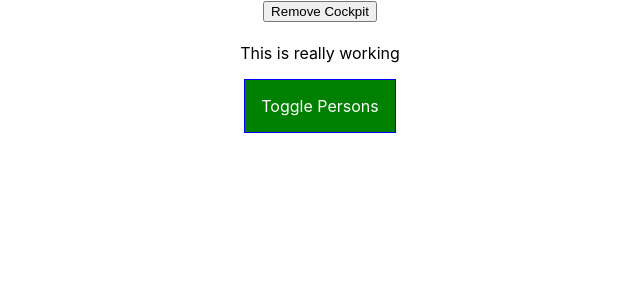
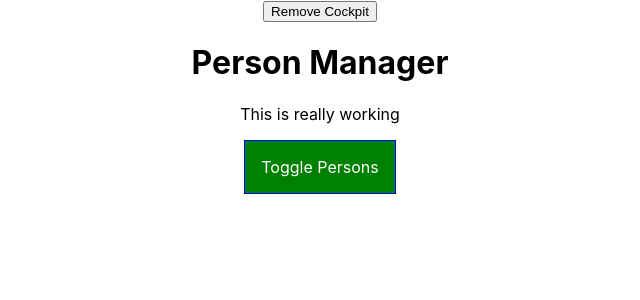
Before and after one commit to d00malun/react-complete-guide, a React (Create React App) app: page / in a window 1280 px wide. Shown: the top 300 px of the page, without its empty margins (320-960 px from the left). Built offline with nearby package versions, Linux system fonts and the light colour scheme.

Commit message:
Passing unknown props.

```diff
--- a/src/components/Persons/Person/Person.js
+++ b/src/components/Persons/Person/Person.js
@@ -1,4 +1,5 @@
 import React, {Component, Fragment} from 'react';
+import withClass from '../../../hoc/withClass';
 import classes from './Person.module.css';
 
 class Person extends Component {
@@ -20,4 +21,4 @@ class Person extends Component {
   }
 }
 
-export default Person;
+export default withClass(Person, classes.Person);
--- a/src/hoc/withClass.js
+++ b/src/hoc/withClass.js
@@ -3,7 +3,7 @@ import React from 'react';
 const withClass = (WrappedComponent, className) => {
   return props => (
     <div className={className}>
-      <WrappedComponent/>
+      <WrappedComponent {...props} />
     </div>
   );
 };
```
